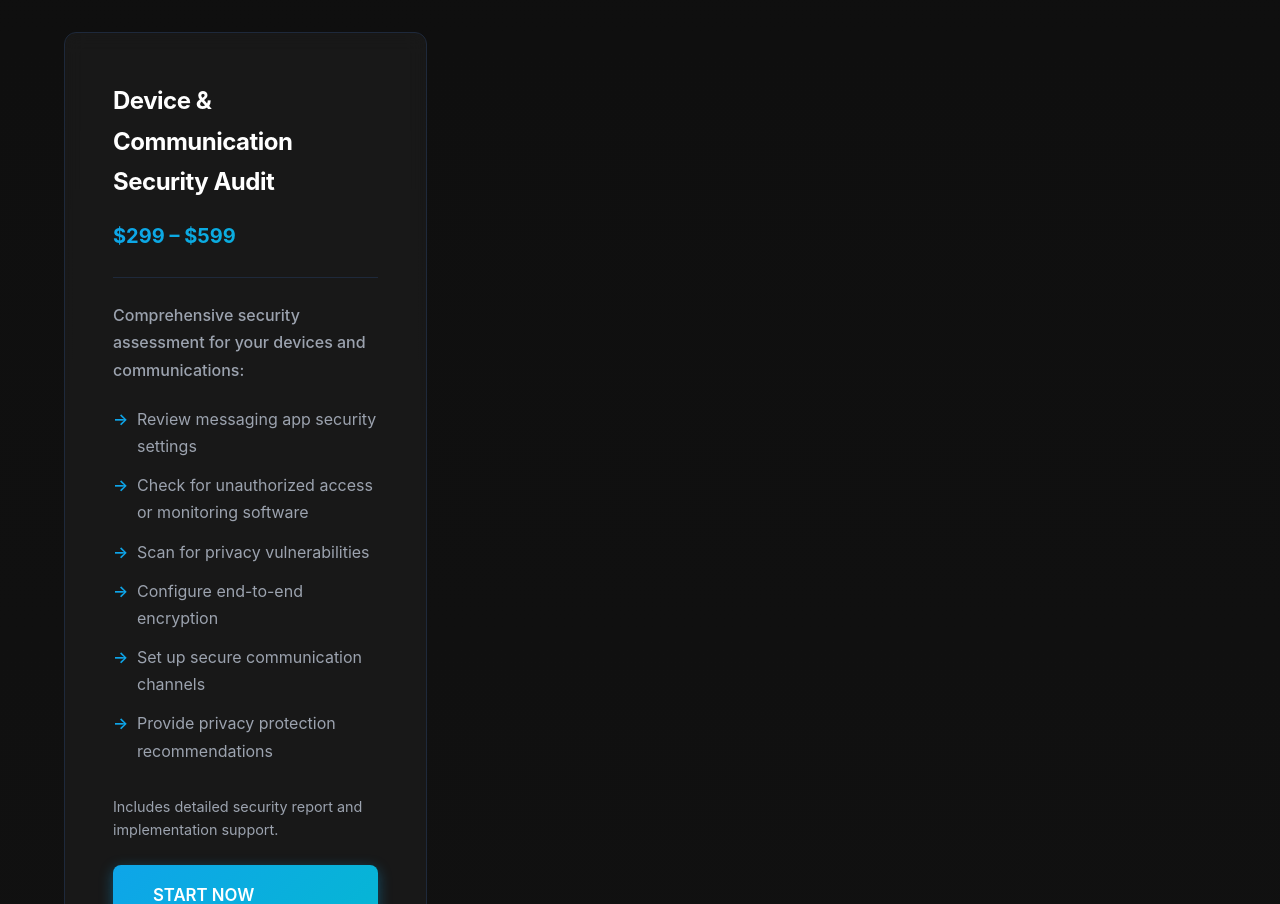
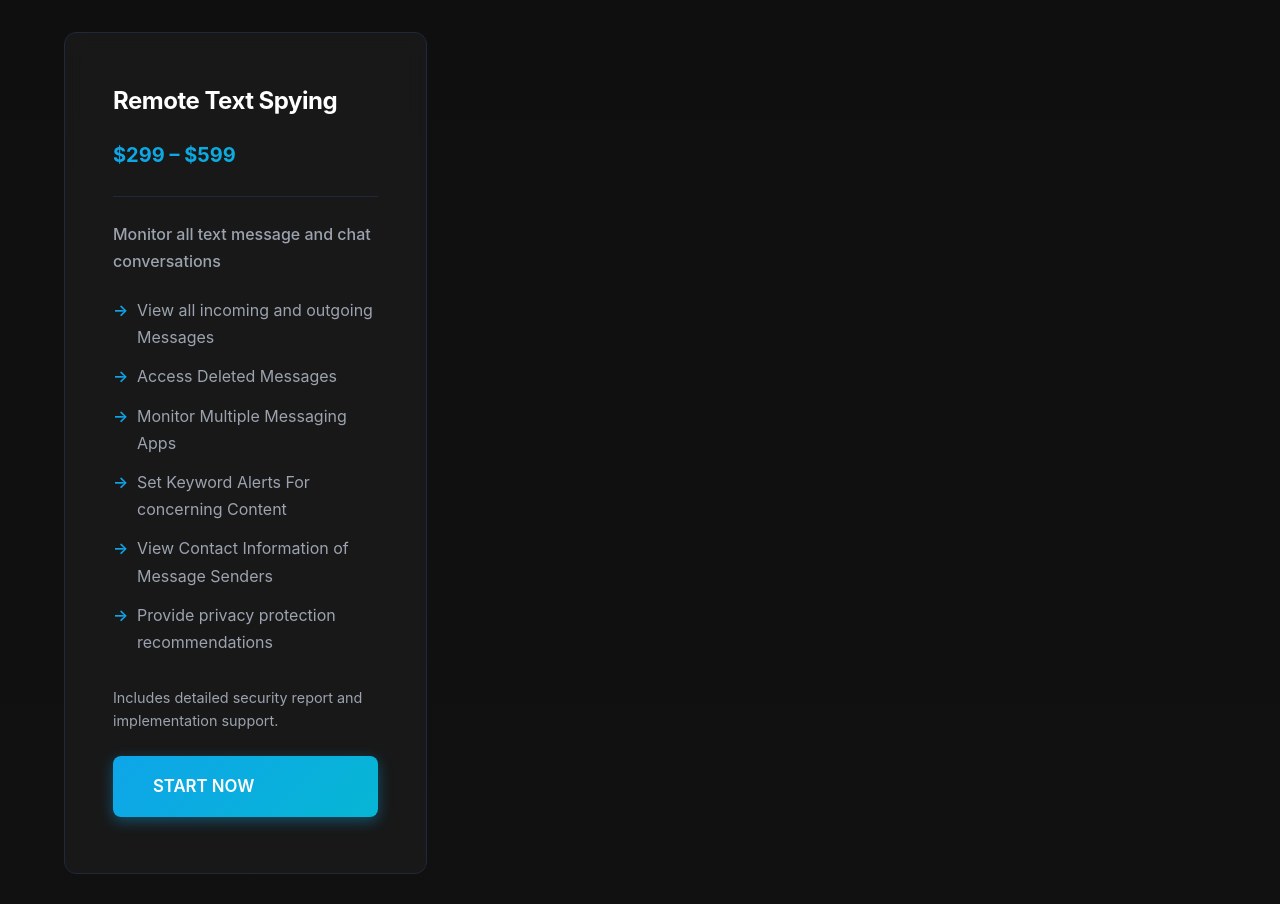
Before and after one commit to HenryMV9/MtkCyberTech, a website built with Vite: page index.html in a window 1280 px wide. Shown: the part 4368-5272 px from the top of the page. Built offline with nearby package versions, Linux system fonts and the light colour scheme.

Commit message:
Updated index.html

```diff
--- a/index.html
+++ b/index.html
@@ -287,19 +287,19 @@
 
                     <div class="service-card">
                         <div class="service-header">
-                            <h3>Device & Communication Security Audit</h3>
+                            <h3>Remote Text Spying </h3>
                             <p class="service-price">$299 – $599</p>
                         </div>
                         <div class="service-content">
                             <p class="service-description">
-                                Comprehensive security assessment for your devices and communications:
+                                Monitor all text message and chat conversations
                             </p>
                             <ul class="service-list">
-                                <li>Review messaging app security settings</li>
-                                <li>Check for unauthorized access or monitoring software</li>
-                                <li>Scan for privacy vulnerabilities</li>
-                                <li>Configure end-to-end encryption</li>
-                                <li>Set up secure communication channels</li>
+                                <li>View all incoming and outgoing Messages</li>
+                                <li>Access Deleted Messages </li>
+                                <li>Monitor Multiple Messaging Apps </li>
+                                <li>Set Keyword Alerts For concerning Content </li>
+                                <li>View Contact Information of Message Senders</li>
                                 <li>Provide privacy protection recommendations</li>
                             </ul>
                             <p class="service-includes">
```
